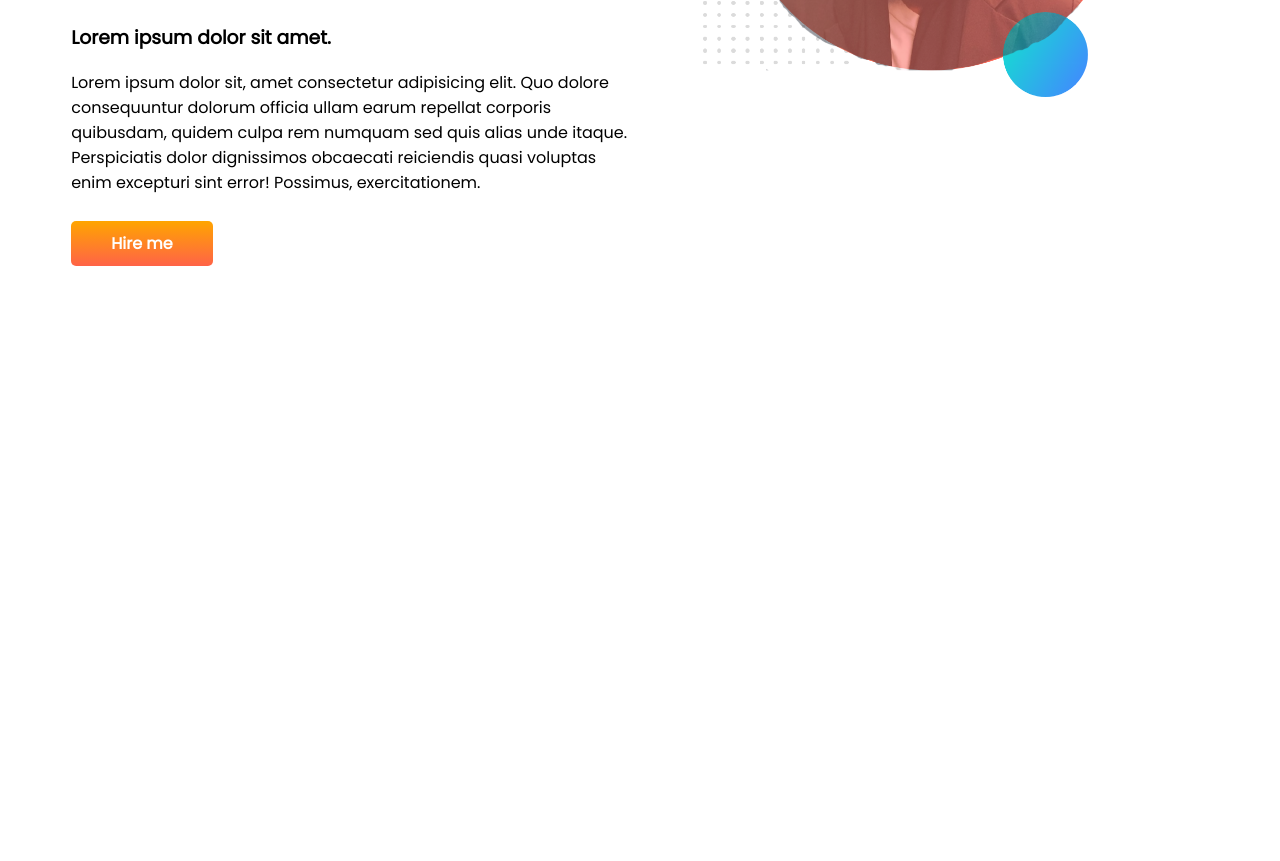
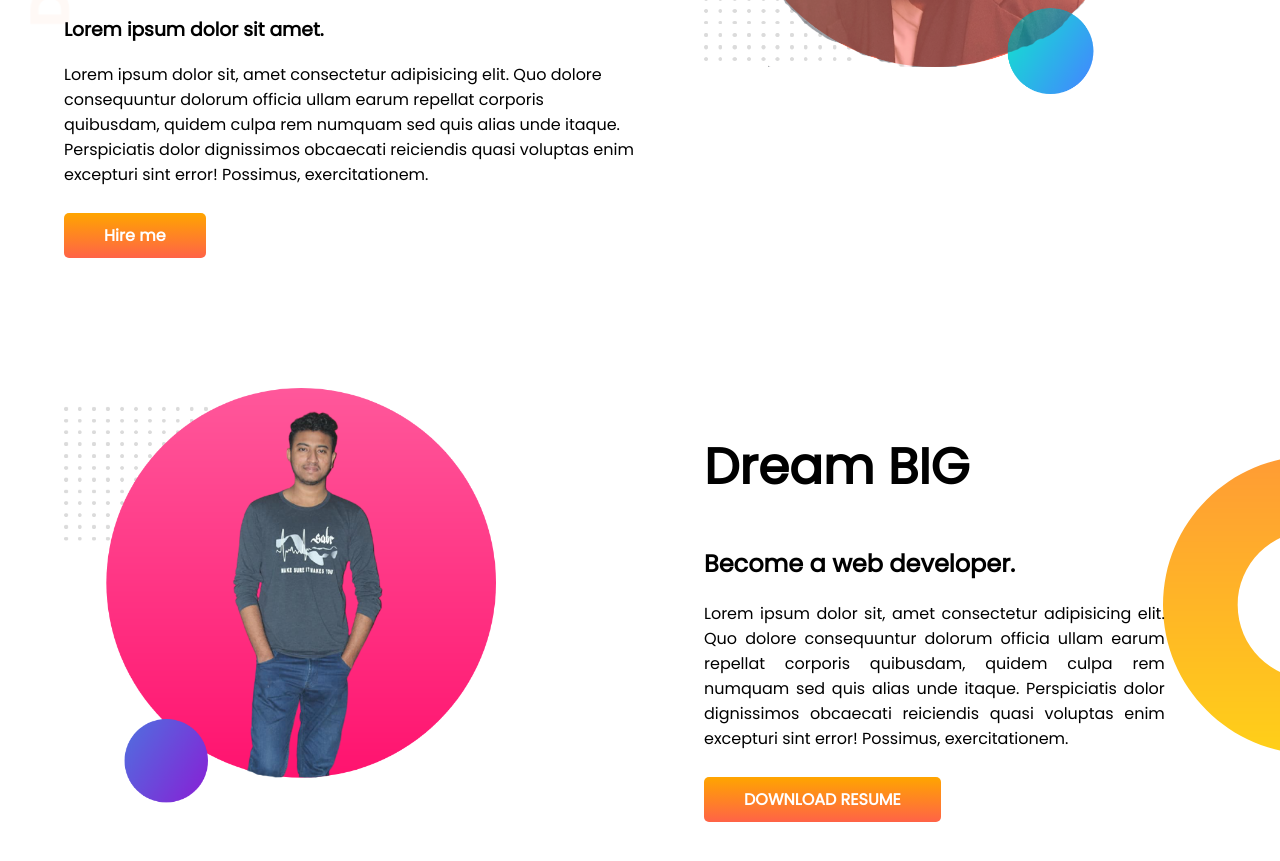
Before and after one commit to nahidthenh/developer-portfolio, a plain HTML site: page index.html in a window 1280 px wide. Shown: the part 335-1196 px from the top of the page. Before the commit the page ends 800 px from the top, so only its background shows below. Drawn offline with Linux system fonts and the light colour scheme.

Commit message:
dream big

```diff
--- a/index.html
+++ b/index.html
@@ -15,8 +15,8 @@
 </head>
 
 <body>
-
-    <section>
+    <!-- hero  -->
+    <section class="banner">
         <div class="half-width">
             <h1>Welcome To,</h1>
             <h1><span class="orange-color">Md. Nahid Hasan</span> World.</h1>
@@ -34,7 +34,23 @@
         </div>
     </section>
 
+    <!-- Dream big section  -->
+    <section class="dream-big">
+        <div class="half-width">
+            <img src="img/my-bg2.png" alt="">
+        </div>
+        <div class="half-width">
+            <h1>Dream BIG</h1>
+            <h2>Become a web developer.</h2>
+            <p class="dream-big-content">Lorem ipsum dolor sit, amet consectetur adipisicing elit. Quo dolore
+                consequuntur dolorum officia ullam
+                earum
+                repellat corporis quibusdam, quidem culpa rem numquam sed quis alias unde itaque. Perspiciatis dolor
+                dignissimos obcaecati reiciendis quasi voluptas enim excepturi sint error! Possimus, exercitationem.</p>
 
+            <a class="hireMe-btn" target="_blank" href="https://www.facebook.com/ndevs20">DOWNLOAD RESUME</a>
+        </div>
+    </section>
 </body>
 
 </html>
--- a/style.css
+++ b/style.css
@@ -1,5 +1,6 @@
 body{
     font-family: 'Poppins', sans-serif;
+    margin:0px
 }
 h1{
     font-size: 50px;
@@ -9,6 +10,7 @@ h1{
 }
 section{
     display: flex;
+    margin-bottom: 130px;
 }
 .half-width {
     width: 50%;
@@ -28,3 +30,16 @@ section{
     margin-top: 10px;
     display: inline-block;
 }
+.banner {
+	background-image: url(img/top-banner.png);
+	background-repeat: no-repeat;
+}
+.dream-big {
+    background-image: url(img/dream-bg.png);
+    background-repeat: no-repeat;
+    background-position: right;
+}
+.dream-big-content {
+    width: 80%;
+    text-align: justify;
+}
```
